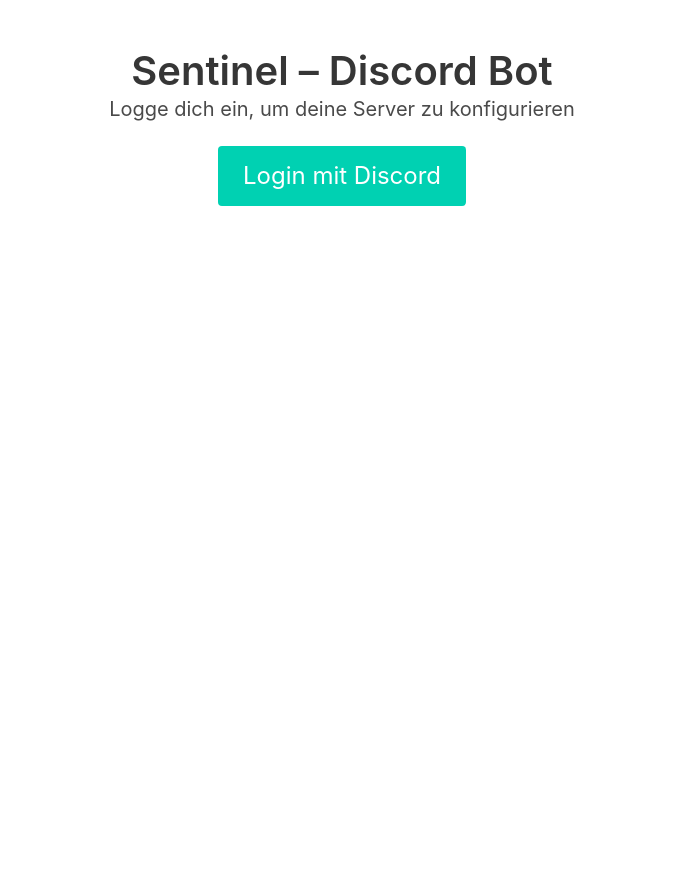
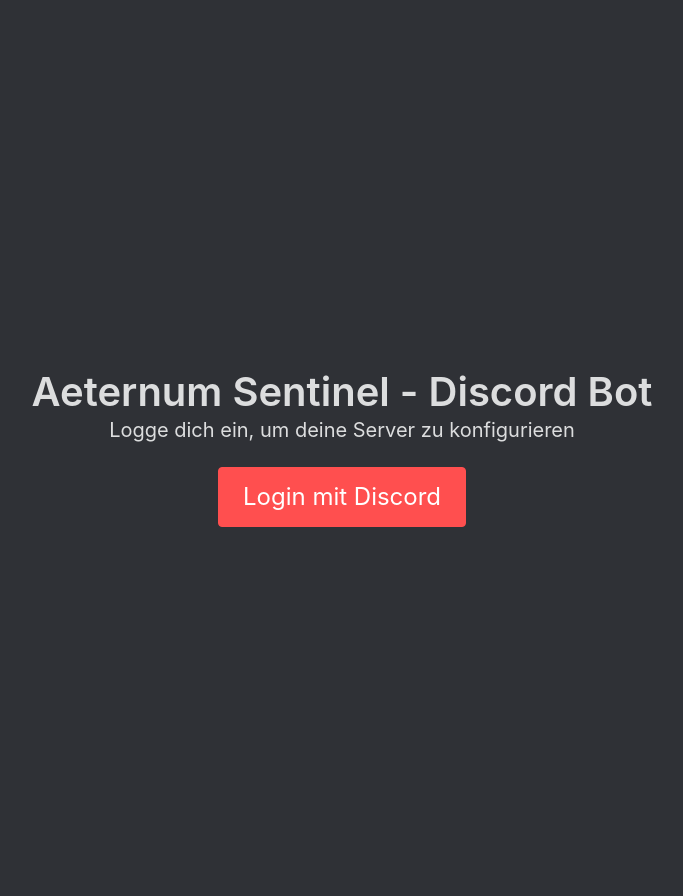
Before and after one commit to Katze719/Aeternum-Sentinel, a FastAPI app: page / in a window 1280 px wide. Shown: the whole page, without its empty margins (298-981 px from the left). Before the commit the page ends 206 px from the top, so only its background shows below. Run offline with FastAPI, Linux system fonts and the light colour scheme; some libraries are stand-ins or nearby versions.

Commit message:
Enhance role icon functionality in Sentinel Discord bot by refining the member update listener to also check for display name changes. Add a custom CSS file for a Discord-like dark theme and update HTML templates to include the new stylesheet.

```diff
--- a/src/sentinel/cogs/role_icons.py
+++ b/src/sentinel/cogs/role_icons.py
@@ -91,7 +91,7 @@
 
     @commands.Cog.listener()
     async def on_member_update(self, before: discord.Member, after: discord.Member):
-        if before.roles == after.roles:
+        if before.roles == after.roles and before.display_name == after.display_name:
             return
         await self._apply_nickname(after)
 
--- /dev/null
+++ b/src/sentinel/web/static/sentinel.css
@@ -0,0 +1,75 @@
+/* Sentinel custom Discord-like dark theme */
+:root {
+    --bg-dark: #2f3136;
+    --bg-card: #36393f;
+    --bg-elevated: #202225;
+    --text-normal: #dcddde;
+    --accent: #ff4f4f;
+}
+
+html,
+body {
+    background: var(--bg-dark);
+    color: var(--text-normal);
+    height: 100%;
+}
+
+.card {
+    background: var(--bg-card);
+    color: var(--text-normal);
+    border: none;
+    border-radius: 8px;
+}
+
+.navbar,
+.footer {
+    background: var(--bg-elevated);
+}
+
+.button.is-primary,
+.button.is-link,
+.button.is-info {
+    background: var(--accent);
+    border-color: var(--accent);
+    color: #fff;
+}
+
+.button.is-primary:hover,
+.button.is-link:hover,
+.button.is-info:hover {
+    filter: brightness(1.1);
+}
+
+.switch.is-info input:checked+.check {
+    background: var(--accent);
+}
+
+.input,
+.select select {
+    background: var(--bg-elevated);
+    border-color: var(--bg-card);
+    color: var(--text-normal);
+}
+
+.table {
+    background: var(--bg-card);
+    color: var(--text-normal);
+}
+
+.title,
+.subtitle,
+label {
+    color: var(--text-normal) !important;
+}
+
+.full-center {
+    display: flex;
+    flex-direction: column;
+    align-items: center;
+    justify-content: center;
+    min-height: 100vh;
+}
+
+hr {
+    background: var(--bg-elevated);
+}
--- a/src/sentinel/web/templates/base.html
+++ b/src/sentinel/web/templates/base.html
@@ -7,6 +7,7 @@
     <title>Sentinel Bot</title>
     <link rel="stylesheet" href="https://cdn.jsdelivr.net/npm/bulma@0.9.4/css/bulma.min.css" />
     <link rel="stylesheet" href="https://cdn.jsdelivr.net/npm/choices.js/public/assets/styles/choices.min.css" />
+    <link rel="stylesheet" href="/static/sentinel.css" />
 </head>
 
 <body>
--- a/src/sentinel/web/templates/landing.html
+++ b/src/sentinel/web/templates/landing.html
@@ -1,7 +1,7 @@
 {% extends 'base.html' %}
 {% block content %}
-<div class="has-text-centered">
-    <h1 class="title is-2">Sentinel – Discord Bot</h1>
+<div class="full-center has-text-centered">
+    <h1 class="title is-2">Aeternum Sentinel - Discord Bot</h1>
     <p class="subtitle">Logge dich ein, um deine Server zu konfigurieren</p>
     <a class="button is-primary is-large" href="/login">Login mit Discord</a>
 </div>
```
